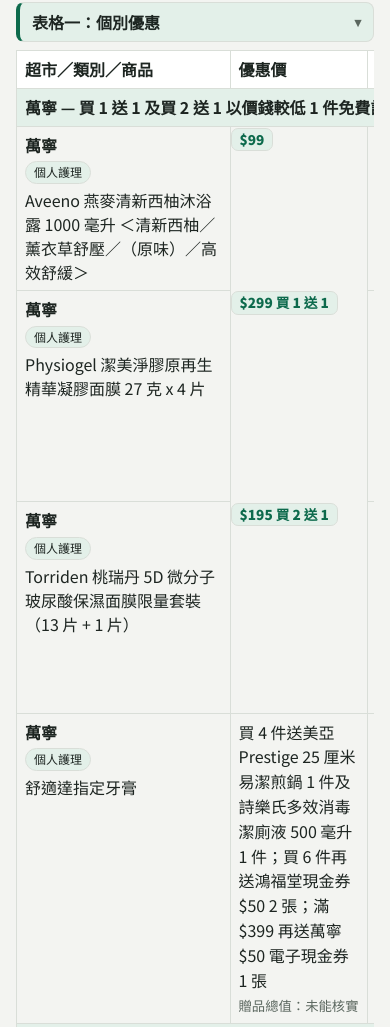
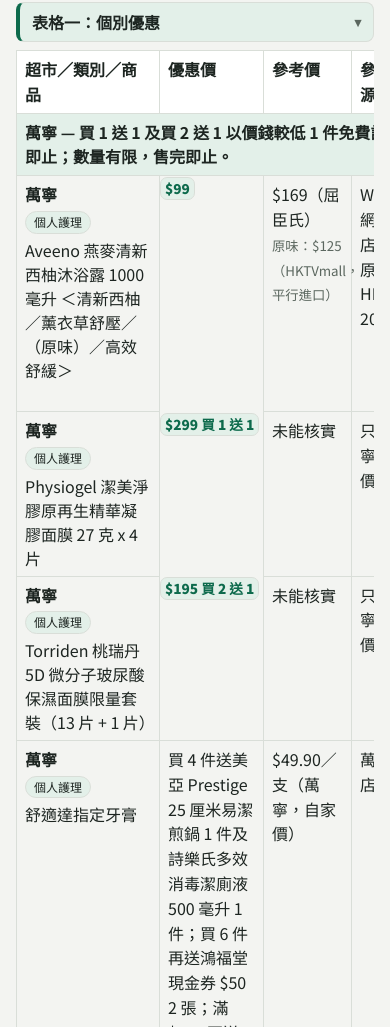
Before and after one commit to tomk0406/daily-briefings, a plain HTML site: page offers/index.html in a window 390 px wide. Shown: the part 6020-7047 px from the top of the page. Drawn offline with Linux system fonts and the light colour scheme.

Commit message:
Daily briefings 2026-11-24 fixed table column widths so first three columns fit a phone screen

```diff
--- a/offers/index.html
+++ b/offers/index.html
@@ -204,12 +204,12 @@ footer.notes p { margin: 6px 0;}
 .offers-v9 p { margin: 4px 0;}
 .offers-v9 .note { background: var(--accent-soft, var(--hatch-widget-surface-muted, #f5f5f5)); border: 1px solid var(--line, var(--hatch-widget-border, #ddd)); border-radius: 8px; padding: 8px 10px; margin: 8px 0 12px; color: var(--muted, var(--hatch-widget-muted, #666));}
 .offers-v9 .tbl-wrap { overflow-x: auto; margin: 8px 0;}
-.offers-v9 table { border-collapse: collapse; width: 100%; min-width: 760px;}
+.offers-v9 table { border-collapse: collapse; width: 100%; min-width: 554px; table-layout: fixed;}
 .offers-v9 th, .offers-v9 td { border: 1px solid var(--line, var(--hatch-widget-border, #ddd)); padding: 6px 8px; text-align: left; vertical-align: top;}
 .offers-v9 thead th { position: sticky; top: 0; background: var(--surface, var(--hatch-widget-surface, #fff));}
 .offers-v9 tr.group td { background: var(--accent-soft, var(--hatch-widget-surface-muted, #f5f5f5)); font-weight: 700;}
 .offers-v9 td small, .offers-v9 small { color: var(--muted, var(--hatch-widget-muted, #666));}
-.offers-v9 td.num { white-space: nowrap;}
+.offers-v9 td.num { white-space: normal; padding: 6px 4px;}
 .offers-v9 ul { margin: 4px 0; padding-left: 18px;}
 .offers-v9 li { margin: 2px 0;}
 .offers-v9 .footer { margin-top: 16px; color: var(--muted, var(--hatch-widget-muted, #666));}
@@ -246,7 +246,11 @@ footer.notes p { margin: 6px 0;}
 .offers-v9 .item-cell { display: flex; flex-direction: column; gap: 4px; align-items: flex-start;}
 .offers-v9 .plat-name { font-weight: 700; white-space: nowrap;}
 .offers-v9 .prod-name { line-height: 1.5;}
-.offers-v9 th:first-child, .offers-v9 td:first-child { width: 36%;}
+.offers-v9 th:nth-child(2) { width: 104px;}
+.offers-v9 th:nth-child(3) { width: 88px;}
+.offers-v9 th:nth-child(4) { width: 76px;}
+.offers-v9 th:nth-child(5) { width: 72px;}
+.offers-v9 th:nth-child(6) { width: 70px;}
 </style>
 </head>
 <body>
```
